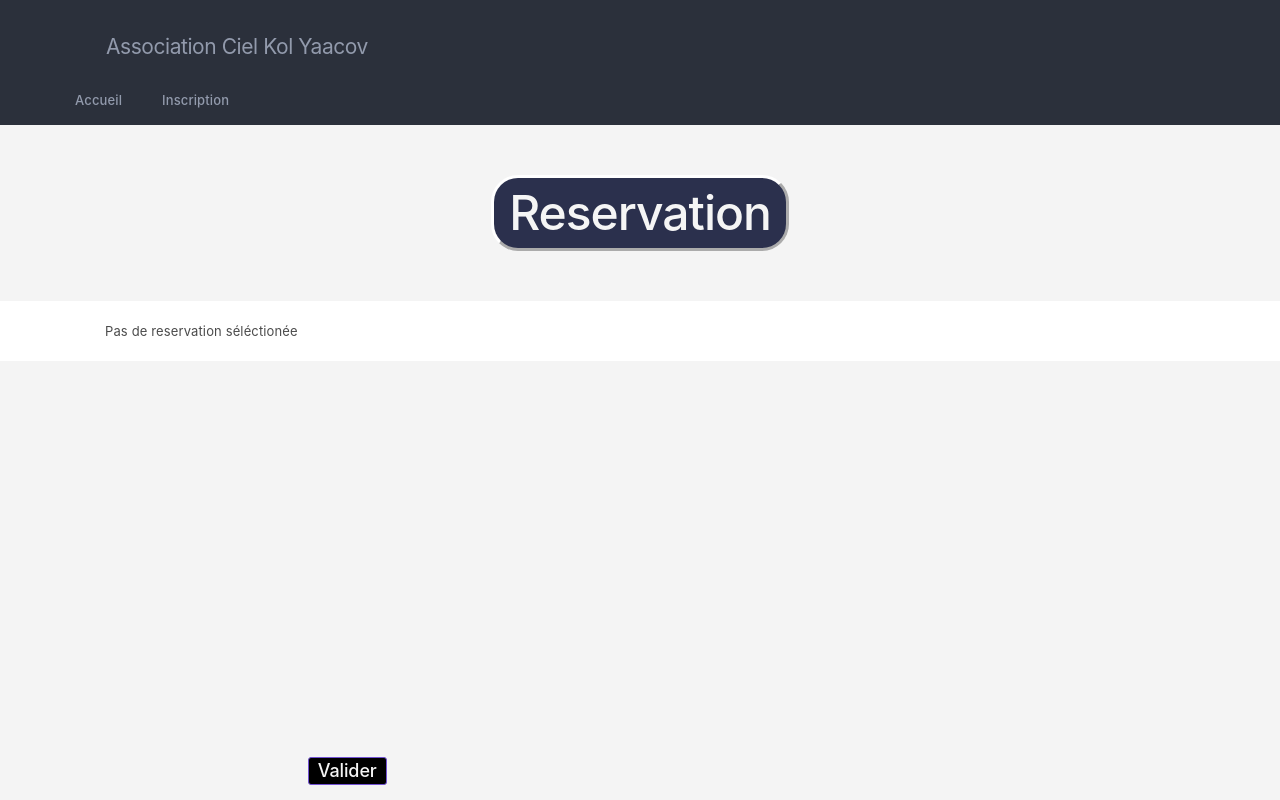
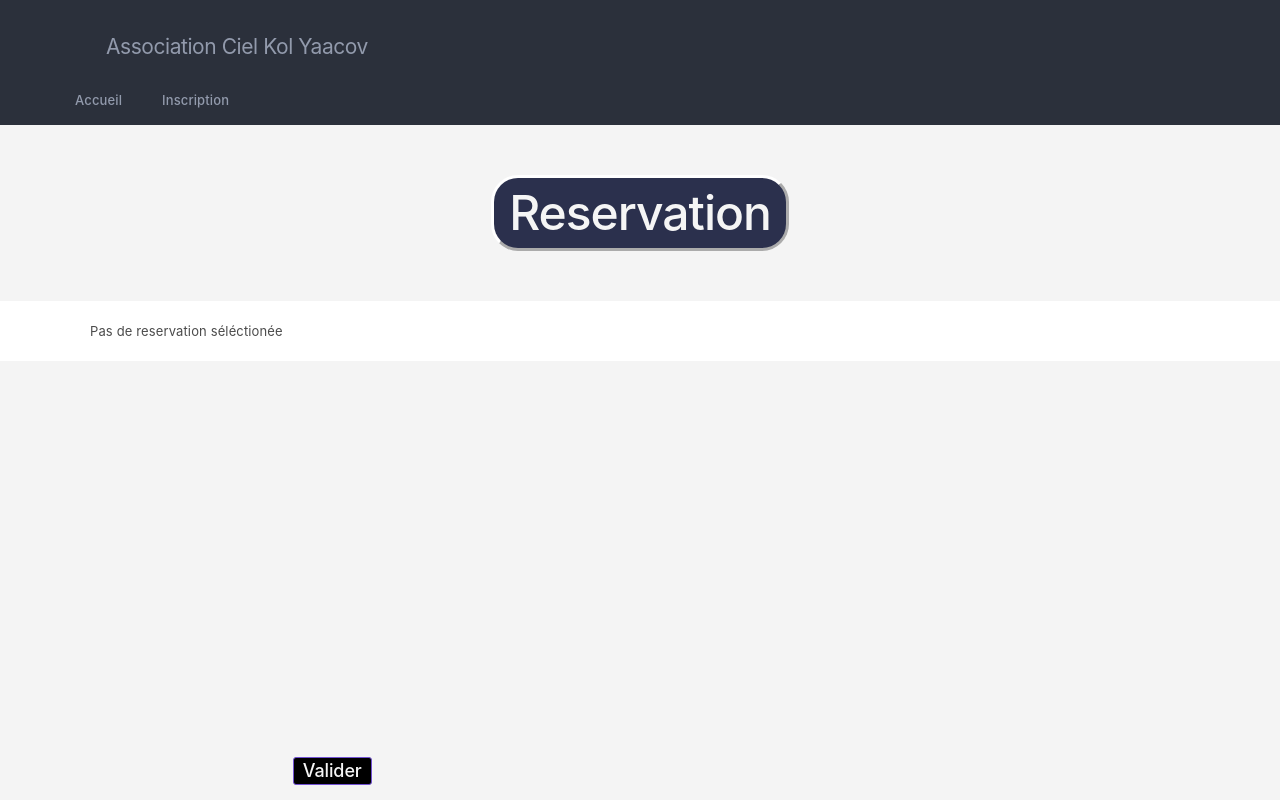
Before and after one commit to benkrief/resa_ciel, a Symfony app: template templates/sub/index.html.twig in a window 1280 px wide. Run offline with Twig, Linux system fonts and the light colour scheme; the template is opened without the code that fills it, so the values that code supplies are empty; style sheets or scripts are compiled from the project's sources; some libraries are stand-ins or nearby versions; some web fonts are replaced.

Commit message:
box sizing

```diff
--- a/templates/base.html.twig
+++ b/templates/base.html.twig
@@ -32,7 +32,7 @@
 
 
     </head>
-    <body class="fixed-header horizontal-menu horizontal-app-menu no-header overflow-hidden" >
+    <body class="fixed-header horizontal-menu horizontal-app-menu no-header" style="overflow: scroll">
     {% include "menu.html.twig" %}
 
         <br><br>
--- a/templates/office/index.html.twig
+++ b/templates/office/index.html.twig
@@ -16,7 +16,7 @@
     margin-right: auto;">Inscriptions</h2>
         <br><br>
         <div class="no-padding    container-fixed-lg bg-white">
-            <div class="container">
+            <div class="container" style="box-sizing: content-box">
                 <div class="card card-transparent">
                     <div class="card-header ">
                         <div class="card-title">
--- a/templates/sub/index.html.twig
+++ b/templates/sub/index.html.twig
@@ -16,14 +16,14 @@
     margin-right: auto;">Reservation</h2>
         <br><br>
         <div class="no-padding    container-fixed-lg bg-white">
-            <div class="container">
+            <div class="container" style="box-sizing: content-box">
                 <div class="card card-transparent">
                     <div class="card-body">
                         <div class="table-responsive">
                         <form method="post" action="{{ path('sub_confirm',{'subs': subs }) }}">
                             {% for key,nb in subs %}
 
-                                <table class="table table-hover" id="basicTable"  style="background: whitesmoke">
+                                <table class="table table-hover non" id="basicTable"  style="background: whitesmoke">
                                 <thead>
                                 <tr>
                                     <th style="width:20%"><label>Office</label></th>
```
